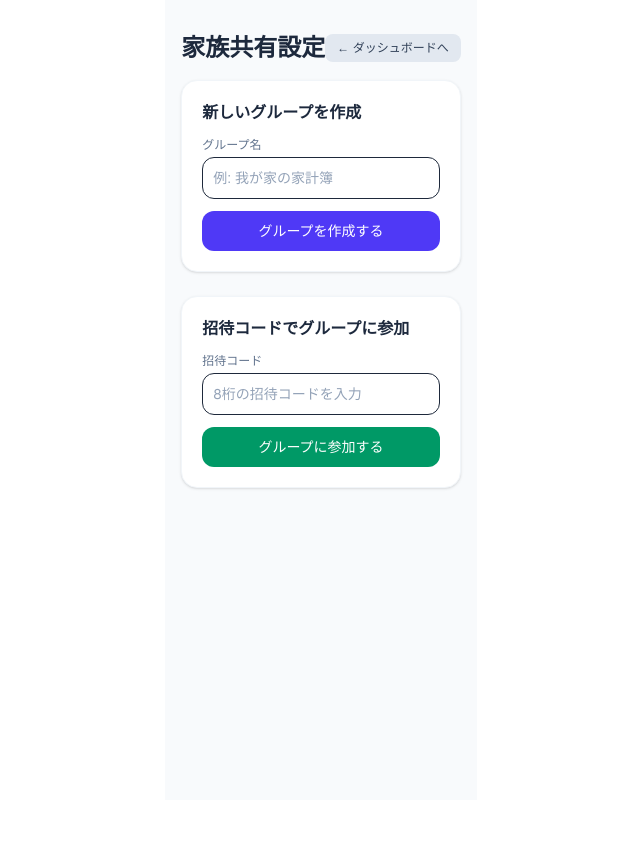
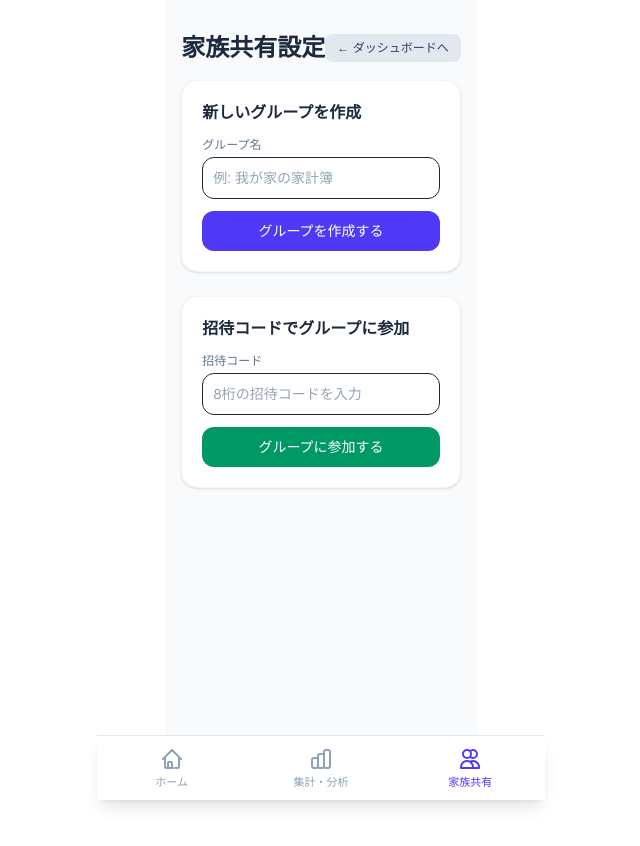
Before and after one commit to pon19/kakeibo-app, a Next.js app: page /household in a window 1280 px wide. Shown: the top 846 px of the page, without its empty margins (319-959 px from the left). Before the commit the page ends 800 px from the top, so only its background shows below. Built offline with nearby package versions, Linux system fonts and the light colour scheme; no server answers.

Commit message:
Update RootLayout with Navbar component and Japanese metadata

```diff
--- a/app/layout.tsx
+++ b/app/layout.tsx
@@ -1,6 +1,7 @@
 import type { Metadata } from "next";
 import { Geist, Geist_Mono } from "next/font/google";
 import "./globals.css";
+import Navbar from "@/components/Navbar"; // ← Navbar をインポート
 
 const geistSans = Geist({
   variable: "--font-geist-sans",
@@ -13,17 +14,24 @@ const geistMono = Geist_Mono({
 });
 
 export const metadata: Metadata = {
-  title: "Create Next App",
-  description: "Generated by create next app",
+  title: "レシート家計簿",
+  description: "AIレシート解析付きのスマートフォン向け家計簿アプリ",
 };
 
-export default function RootLayout({ children }: LayoutProps<"/">) {
+export default function RootLayout({
+  children,
+}: {
+  children: React.ReactNode;
+}) {
   return (
     <html
-      lang="en"
+      lang="ja"
       className={`${geistSans.variable} ${geistMono.variable} h-full antialiased`}
     >
-      <body className="min-h-full flex flex-col">{children}</body>
+      <body className="min-h-full bg-slate-100 text-slate-800 flex flex-col pb-20">
+        {children}
+        <Navbar />
+      </body>
     </html>
   );
 }
--- /dev/null
+++ b/components/Navbar.tsx
@@ -0,0 +1,63 @@
+'use client';
+
+import Link from 'next/link';
+import { usePathname } from 'next/navigation';
+
+export default function Navbar() {
+  const pathname = usePathname();
+
+  // ログイン画面ではナビゲーションを表示しない
+  if (pathname === '/login') return null;
+
+  const navItems = [
+    {
+      label: 'ホーム',
+      href: '/',
+      icon: (
+        <svg className="w-6 h-6" fill="none" stroke="currentColor" viewBox="0 0 24 24">
+          <path strokeLinecap="round" strokeLinejoin="round" strokeWidth={2} d="M3 12l2-2m0 0l7-7 7 7M5 10v10a1 1 0 001 1h3m10-11l2 2m-2-2v10a1 1 0 01-1 1h-3m-6 0a1 1 0 00-1-1v-4a1 1 0 011-1h2a1 1 0 011 1v4a1 1 0 001 1m-6 0h6" />
+        </svg>
+      ),
+    },
+    {
+      label: '集計・分析',
+      href: '/dashboard',
+      icon: (
+        <svg className="w-6 h-6" fill="none" stroke="currentColor" viewBox="0 0 24 24">
+          <path strokeLinecap="round" strokeLinejoin="round" strokeWidth={2} d="M9 19v-6a2 2 0 00-2-2H5a2 2 0 00-2 2v6a2 2 0 002 2h2a2 2 0 002-2zm0 0V9a2 2 0 012-2h2a2 2 0 012 2v10m-6 0a2 2 0 002 2h2a2 2 0 002-2m0 0V5a2 2 0 012-2h2a2 2 0 012 2v14a2 2 0 01-2 2h-2a2 2 0 01-2-2z" />
+        </svg>
+      ),
+    },
+    {
+      label: '家族共有',
+      href: '/household',
+      icon: (
+        <svg className="w-6 h-6" fill="none" stroke="currentColor" viewBox="0 0 24 24">
+          <path strokeLinecap="round" strokeLinejoin="round" strokeWidth={2} d="M12 4.354a4 4 0 110 5.292M15 21H3v-1a6 6 0 0112 0v1zm0 0h6v-1a6 6 0 00-9-5.197M13 7a4 4 0 11-8 0 4 4 0 018 0z" />
+        </svg>
+      ),
+    },
+  ];
+
+  return (
+    <nav className="fixed bottom-0 left-0 right-0 bg-white border-t border-slate-200 z-40 max-w-md mx-auto shadow-lg">
+      <div className="flex justify-around items-center h-16">
+        {navItems.map((item) => {
+          const isActive = pathname === item.href;
+          return (
+            <Link
+              key={item.href}
+              href={item.href}
+              className={`flex flex-col items-center justify-center w-full h-full text-xs font-medium transition-colors ${
+                isActive ? 'text-indigo-600 font-bold' : 'text-slate-400 hover:text-slate-600'
+              }`}
+            >
+              {item.icon}
+              <span className="mt-1 text-[11px]">{item.label}</span>
+            </Link>
+          );
+        })}
+      </div>
+    </nav>
+  );
+}
```
